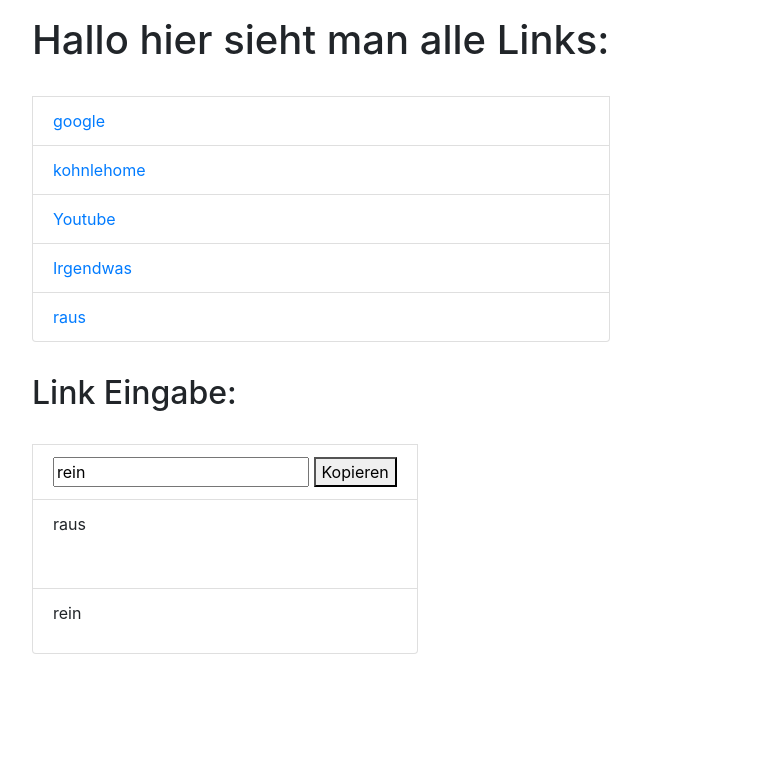
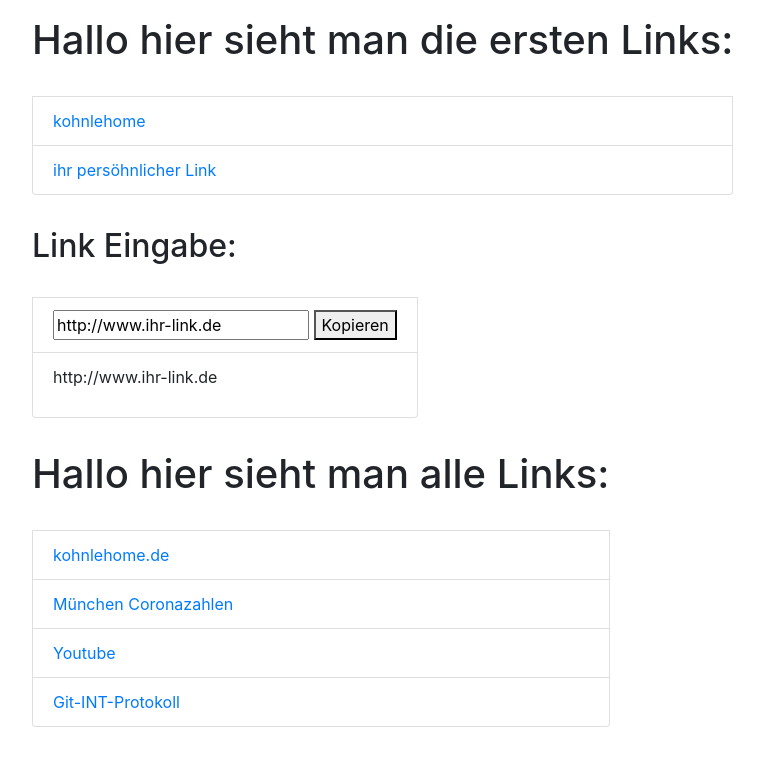
Before and after one commit to Philip99k/int-linkverwaltung, a plain HTML site: page docs/index.html in a window 1280 px wide. Shown: the whole page, without its empty margins (54-818 px from the left). Drawn offline with nearby package versions, Linux system fonts and the light colour scheme.

Commit message:
add javaskript links

```diff
--- a/docs/index.html
+++ b/docs/index.html
@@ -12,22 +12,16 @@
 <body>
     <div class="container">
 
-        <div id="app2">
+        <div id="app1">
 
             <div class="row d-flex p-3">
                 <ul class="list-group">
-                    <h1>Hallo hier sieht man alle Links:</h1><br>
-                    <li class="list-group-item">
-                        <a href="https://wwww.google.de" target="_blank">google</a>
-                    </li>
+                    <h1>Hallo hier sieht man die ersten Links:</h1><br>
                     <li class="list-group-item">
                         <a href="http://www.kohnlehome.de" target="_blank">kohnlehome</a>
                     </li>
-                    <li class="list-group-item">
-                        <a href="http://www.youtube.de" target="_blank">Youtube</a>
-                    </li>
-                    <li class="list-group-item">
-                        <a :href="ausgabe" target="_blank">Irgendwas</a><br>
+                    <li class="list-group-item" v-for="link in links">
+                        <a :href="link.url" target="_blank">{{ link.linktext }}</a><br>
                     </li>
                     <li class="list-group-item">
                         <a :href="ausgabe" target="_blank">{{ ausgabe }}</a><br>
@@ -43,27 +37,57 @@
                         <button @click='kopieren '>Kopieren</button>
                     </li>
                     <li class="list-group-item">
-                        <p>{{ ausgabe }}</p><br>
-                    </li>
-                    <li class="list-group-item">
                         <p>{{ eingabe }}</p>
                     </li>
                 </ul>
             </div>
         </div>
+
+        <div id="app2">
+
+            <div class="row d-flex p-3">
+                <ul class="list-group">
+                    <h1>Hallo hier sieht man alle Links:</h1><br>
+                    <li class="list-group-item" v-for="link in links">
+                        <a :href="link.url" target="_blank">{{ link.linktext }}</a><br>
+                    </li>
+                </ul>
+            </div>
+
+
+        </div>
     </div>
     <script src="https://cdn.jsdelivr.net/npm/vue/dist/vue.js"></script>
     <script>
-        const app2 = new Vue({
-            el: '#app2 ',
+        const app1 = new Vue({
+            el: '#app1 ',
             data: {
-                eingabe: 'rein ',
-                ausgabe: 'raus ',
+                eingabe: 'http://www.ihr-link.de',
+                ausgabe: 'ihr persöhnlicher Link ',
             },
             methods: {
                 kopieren: function() {
                     this.ausgabe = this.eingabe;
                 }
+            }
+        });
+
+        const app2 = new Vue({
+            el: '#app2 ',
+            data: {
+                links: [{
+                    linktext: 'kohnlehome.de',
+                    url: 'http://www.kohnlehome.de'
+                }, {
+                    linktext: 'München Coronazahlen',
+                    url: 'https://www.muenchen.de/rathaus/Stadtinfos/Coronavirus-Fallzahlen.html'
+                }, {
+                    linktext: 'Youtube',
+                    url: 'https://www.youtube.com/?gl=DE'
+                }, {
+                    linktext: 'Git-INT-Protokoll',
+                    url: 'https://github.com/gbs-technikum/i3a-int'
+                }]
             }
         });
     </script>
```
